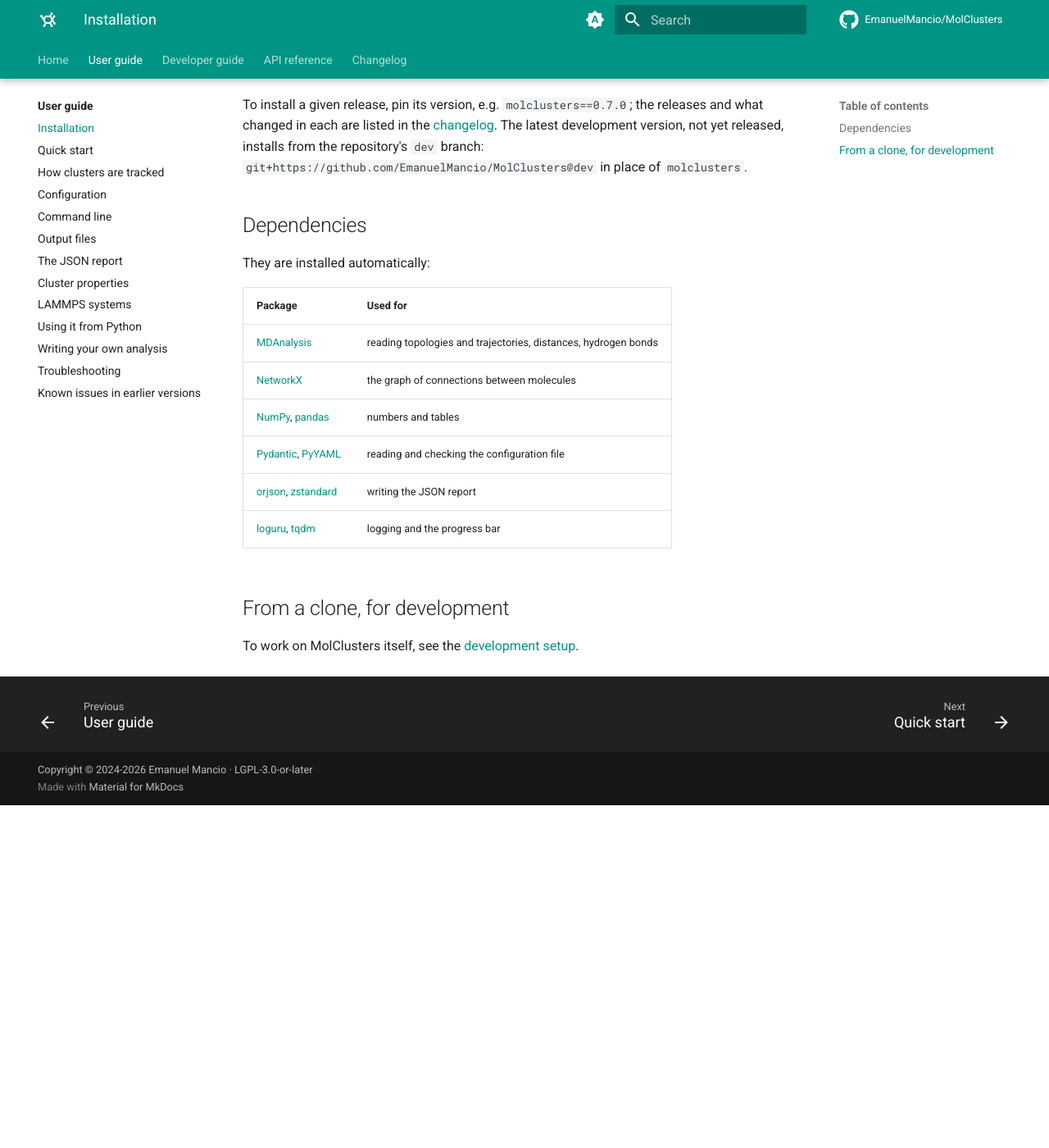
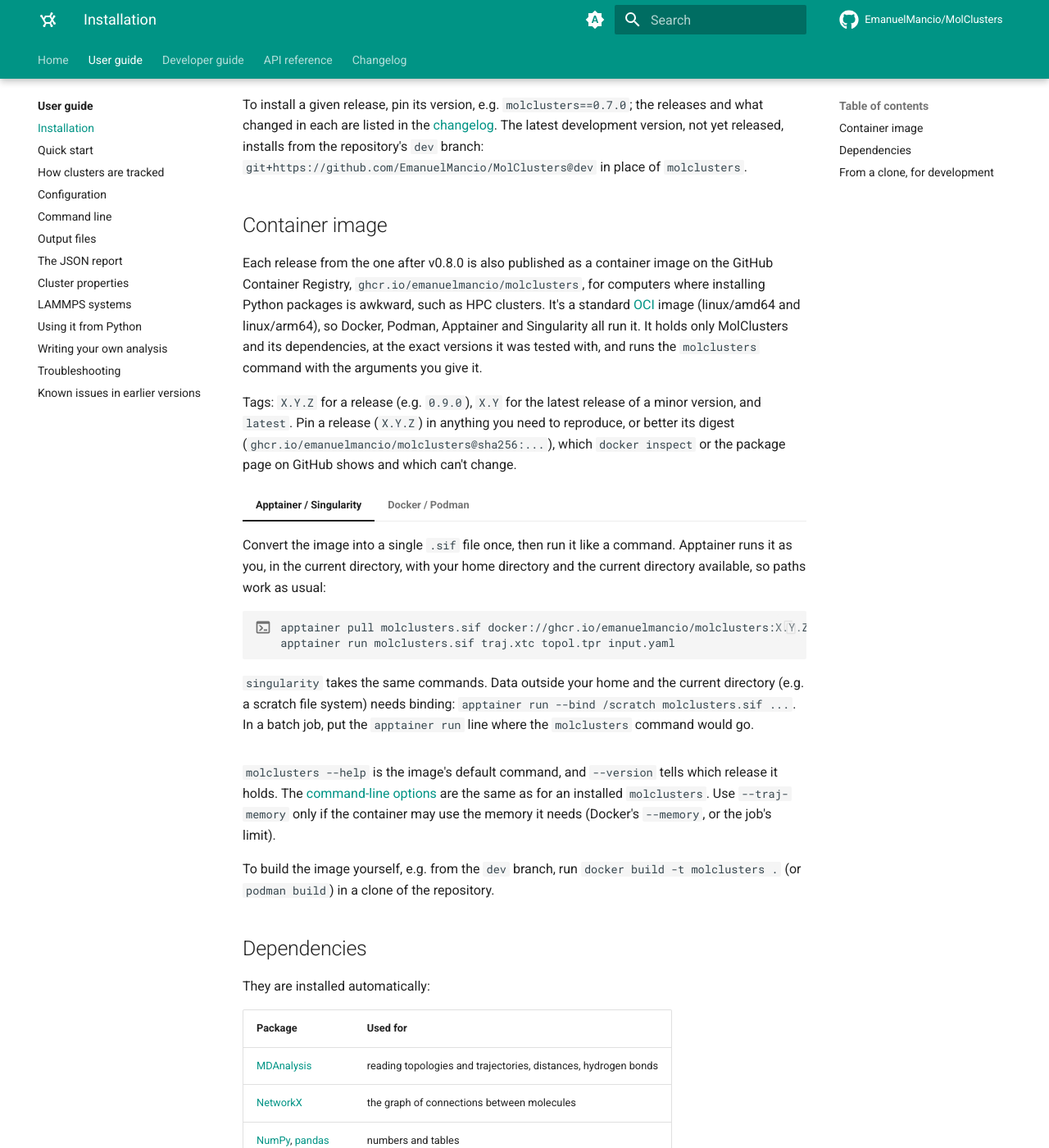
Before and after one commit to EmanuelMancio/MolClusters, an MkDocs documentation site: the page built from docs/user-guide/installation.md, in a window 1280 px wide and 1400 px high, scrolled down 809 px. Shown: the whole window at 82% size. Built offline with MkDocs 1.6.1 and Material for MkDocs 9.7.7, drawn with Linux system fonts in a browser that asks for light colours; comment, search, counter and statistics services are not loaded; the version menu is left out; before the commit the page ends 1791 px from its top, so only the background shows below that.

Commit message:
feat(container): publish an OCI container image with each release
The Release workflow builds the image from the tagged sources and uv.lock
(Dockerfile: MolClusters only, `molclusters` as entrypoint), checks it on
the met-mal test system, and pushes it to ghcr.io/emanuelmancio/molclusters
for linux/amd64 and linux/arm64 as an OCI image index (OCI media types,
org.opencontainers.image.* labels and annotations), tagged X.Y.Z, X.Y and
latest. The Tests workflow builds and checks it on every push, and
Dependabot bumps its base images. The installation page explains running
it with Apptainer/Singularity and Docker/Podman.

Assisted-by: Claude Opus 5.5

````diff
--- a/docs/user-guide/installation.md
+++ b/docs/user-guide/installation.md
@@ -61,6 +61,59 @@ and what changed in each are listed in the [changelog](../changelog.md). The lat
 development version, not yet released, installs from the repository's `dev` branch:
 `git+https://github.com/EmanuelMancio/MolClusters@dev` in place of `molclusters`.
 
+## Container image
+
+Each release from the one after v0.8.0 is also published as a container image on the
+GitHub Container Registry, `ghcr.io/emanuelmancio/molclusters`, for computers where
+installing Python packages is awkward, such as HPC clusters. It's a standard
+[OCI](https://opencontainers.org/) image (linux/amd64 and linux/arm64), so Docker,
+Podman, Apptainer and Singularity all run it. It holds only MolClusters and its
+dependencies, at the exact versions it was tested with, and runs the `molclusters`
+command with the arguments you give it.
+
+Tags: `X.Y.Z` for a release (e.g. `0.9.0`), `X.Y` for the latest release of a minor
+version, and `latest`. Pin a release (`X.Y.Z`) in anything you need to reproduce, or
+better its digest (`ghcr.io/emanuelmancio/molclusters@sha256:...`), which `docker
+inspect` or the package page on GitHub shows and which can't change.
+
+=== "Apptainer / Singularity"
+
+    Convert the image into a single `.sif` file once, then run it like a command.
+    Apptainer runs it as you, in the current directory, with your home directory
+    and the current directory available, so paths work as usual:
+
+    ```bash
+    apptainer pull molclusters.sif docker://ghcr.io/emanuelmancio/molclusters:X.Y.Z
+    apptainer run molclusters.sif traj.xtc topol.tpr input.yaml
+    ```
+
+    `singularity` takes the same commands. Data outside your home and the current
+    directory (e.g. a scratch file system) needs binding: `apptainer run --bind
+    /scratch molclusters.sif ...`. In a batch job, put the `apptainer run` line
+    where the `molclusters` command would go.
+
+=== "Docker / Podman"
+
+    The image's working directory is `/data`: mount the directory with your files
+    there, and run as yourself so the results are yours, not root's:
+
+    ```bash
+    docker run --rm --user "$(id -u):$(id -g)" -v "$PWD:/data" \
+        ghcr.io/emanuelmancio/molclusters:X.Y.Z traj.xtc topol.tpr input.yaml
+    ```
+
+    `podman` takes the same commands (rootless Podman already runs as you, so
+    `--user` can be left out). Paths given to `molclusters` are paths inside the
+    container: files outside the mounted directory need their own `-v`.
+
+`molclusters --help` is the image's default command, and `--version` tells which
+release it holds. The [command-line options](cli.md) are the same as for an
+installed `molclusters`. Use `--traj-memory` only if the container may use the
+memory it needs (Docker's `--memory`, or the job's limit).
+
+To build the image yourself, e.g. from the `dev` branch, run `docker build -t
+molclusters .` (or `podman build`) in a clone of the repository.
+
 ## Dependencies
 
 They are installed automatically:
````
Also changed, not shown: README.md (+4 -0 lines), docs/developer-guide/releases.md (+38 -2 lines), 6 other files.
